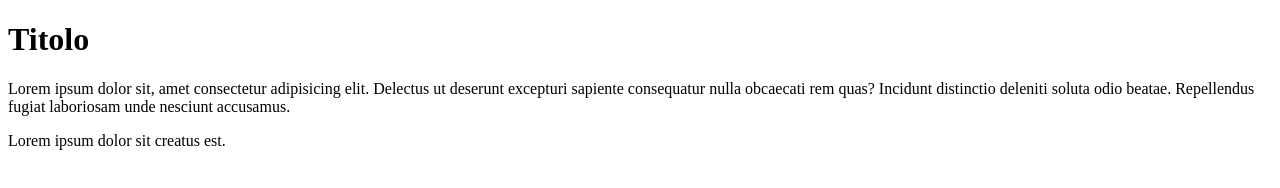
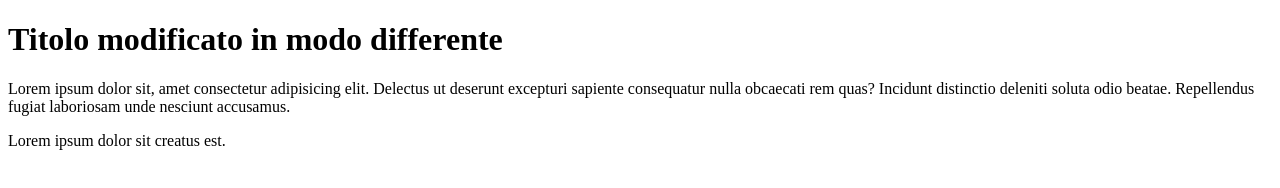
Before and after one commit to emazupp/git-workflow, a plain HTML site: page index.html in a window 1280 px wide. Drawn offline with Linux system fonts and the light colour scheme.

Commit message:
fix header

```diff
--- a/index.html
+++ b/index.html
@@ -7,7 +7,7 @@
   </head>
   <body>
     <header>
-      <h1>Titolo</h1>
+      <h1>Titolo modificato in modo differente</h1>
     </header>
 
     <main>
```
